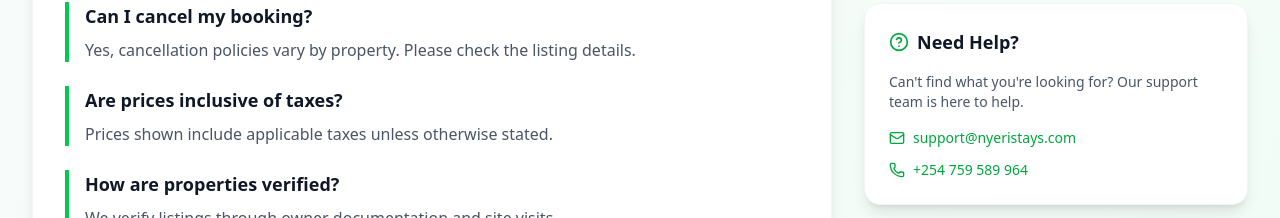
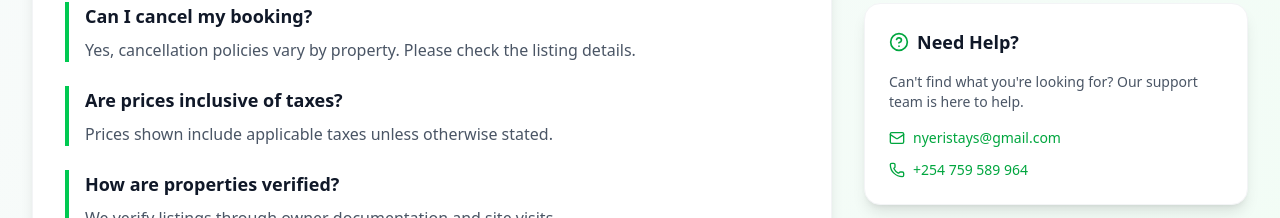
Before and after one commit to mainaenock/NyeriStays, a React (Vite) app in the folder frontend/Nyeri Stays/: page /legal in a window 1280 px wide. Shown: the part 853-1071 px from the top of the page. Built offline with nearby package versions, Linux system fonts and the light colour scheme; no server answers.

Commit message:
Fix image viewing  component

```diff
--- a/frontend/Nyeri Stays/src/pages/Legal.jsx
+++ b/frontend/Nyeri Stays/src/pages/Legal.jsx
@@ -228,11 +228,11 @@ const Legal = () => {
               </p>
               <div className="space-y-3">
                 <a
-                  href="mailto:support@nyeristays.com"
+                  href="mailto:nyeristays@gmail.com"
                   className="flex items-center gap-2 text-green-600 hover:text-green-700 text-sm font-medium"
                 >
                   <Mail size={16} />
-                  support@nyeristays.com
+                  nyeristays@gmail.com
                 </a>
                 <a
                   href="tel:+254759589964"
```
